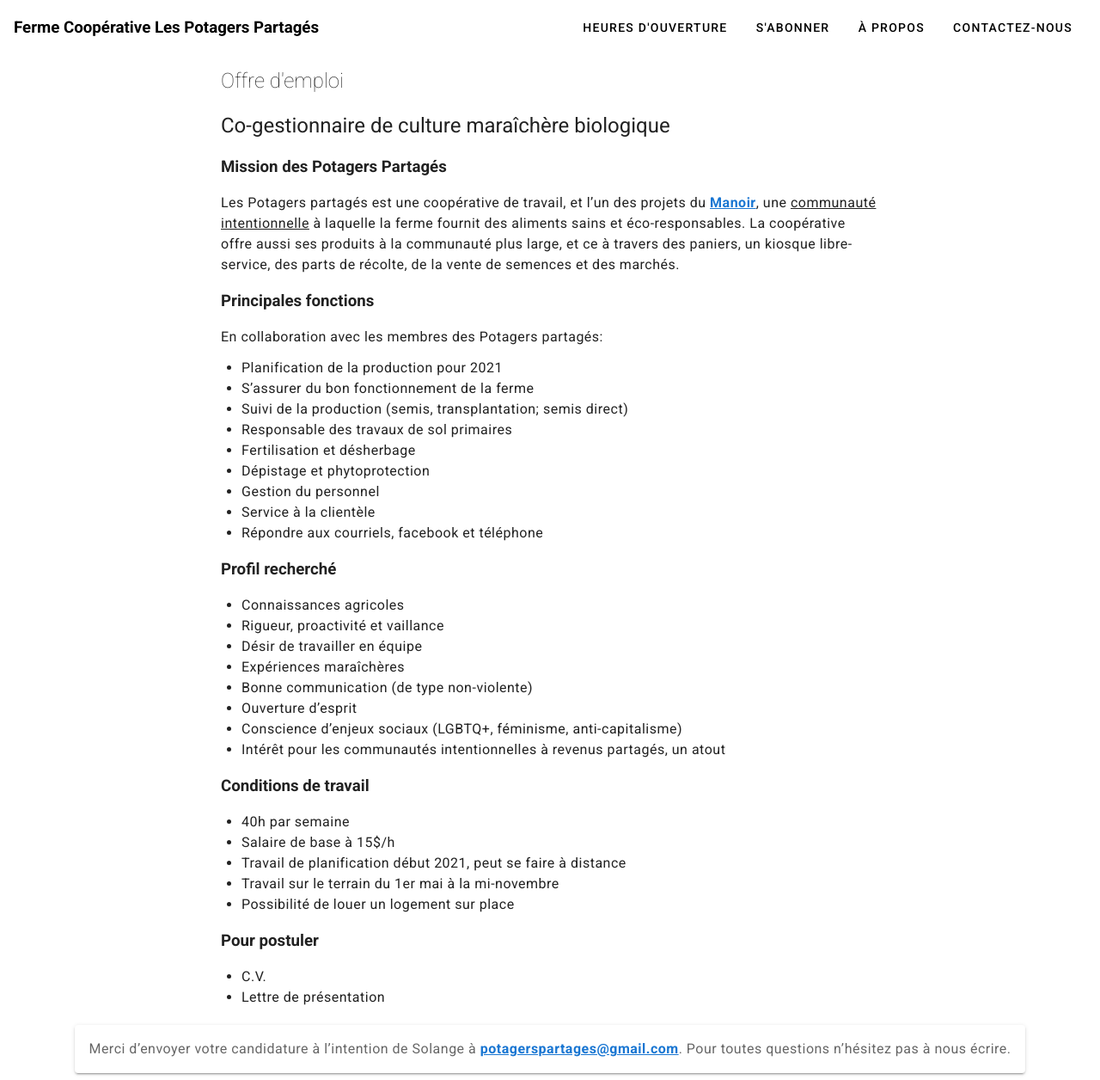
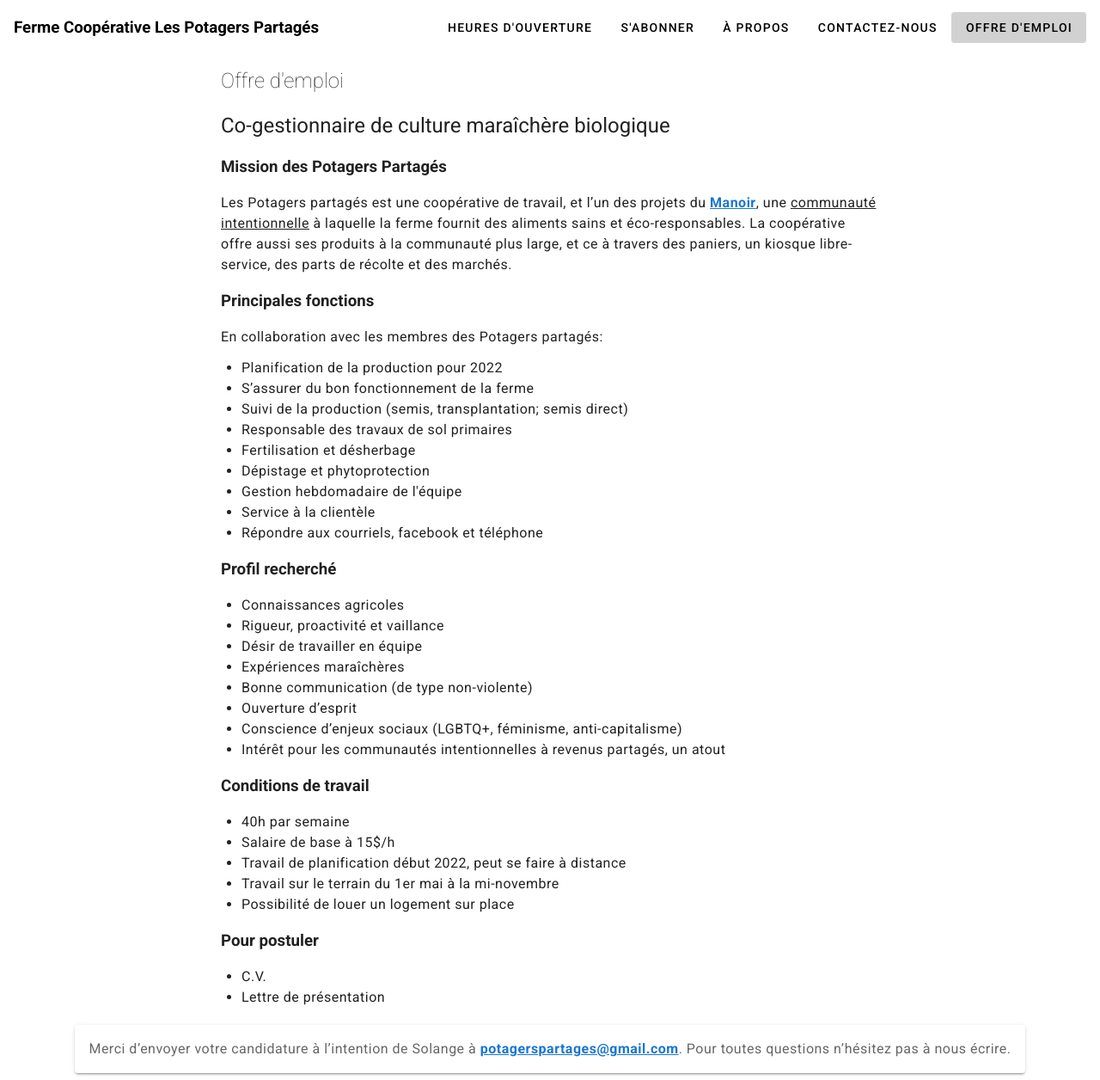
Before and after one commit to VincentBlouin/popas-vitrine, a Vue app: page /offre-emploi in a window 1280 px wide. Shown: the whole page at 86% size. Built offline with nearby package versions, Linux system fonts and the light colour scheme.

Commit message:
offre d'emploi 2022

```diff
--- a/package.json
+++ b/package.json
@@ -9,9 +9,9 @@
   },
   "dependencies": {
     "core-js": "^3.6.5",
-    "vue": "^2.6.12",
+    "vue": "^2.6.14",
     "vue-router": "^3.2.0",
-    "vuetify": "^2.5.5"
+    "vuetify": "^2.5.14"
   },
   "devDependencies": {
     "@mdi/font": "^5.3.45",
@@ -27,7 +27,7 @@
     "sass-loader": "^8.0.0",
     "style-loader": "^1.2.1",
     "vue-cli-plugin-vuetify": "^2.0.6",
-    "vue-template-compiler": "^2.6.12",
+    "vue-template-compiler": "^2.6.14",
     "vuetify-loader": "^1.3.0"
   },
   "eslintConfig": {
--- a/src/App.vue
+++ b/src/App.vue
@@ -36,7 +36,7 @@
       <v-btn to="/abonner" text class="black--text" v-if="$vuetify.breakpoint.mdAndUp">S'abonner</v-btn>
       <v-btn to="/" text class="black--text" v-if="$vuetify.breakpoint.mdAndUp">À propos</v-btn>
       <v-btn to="/contact" text class="black--text" v-if="$vuetify.breakpoint.mdAndUp">Contactez-nous</v-btn>
-<!--      <v-btn to="/offre-emploi" text class="black&#45;&#45;text" v-if="$vuetify.breakpoint.mdAndUp">Offre d'emploi</v-btn>-->
+      <v-btn to="/offre-emploi" text class="black--text" v-if="$vuetify.breakpoint.mdAndUp">Offre d'emploi</v-btn>
       <v-app-bar-nav-icon @click.stop="drawer = !drawer" class="black--text"
                           v-if="$vuetify.breakpoint.smAndDown"></v-app-bar-nav-icon>
       <v-navigation-drawer
@@ -78,13 +78,13 @@
               </v-list-item-title>
             </v-list-item-content>
           </v-list-item>
-<!--          <v-list-item>-->
-<!--            <v-list-item-content>-->
-<!--              <v-list-item-title>-->
-<!--                <v-btn to="/offre-emploi" text class="black&#45;&#45;text">Offre d'emploi</v-btn>-->
-<!--              </v-list-item-title>-->
-<!--            </v-list-item-content>-->
-<!--          </v-list-item>-->
+          <v-list-item>
+            <v-list-item-content>
+              <v-list-item-title>
+                <v-btn to="/offre-emploi" text class="black--text">Offre d'emploi</v-btn>
+              </v-list-item-title>
+            </v-list-item-content>
+          </v-list-item>
         </v-list>
       </v-navigation-drawer>
     </v-app-bar>
--- a/src/views/OffreEmploi.vue
+++ b/src/views/OffreEmploi.vue
@@ -12,7 +12,7 @@
           <span class="text-decoration-underline">communauté intentionnelle</span>
           à laquelle la ferme fournit des aliments sains et éco-responsables. La coopérative offre aussi
           ses produits à la communauté plus large, et ce à travers des paniers, un kiosque libre-service, des parts de
-          récolte, de la vente de semences et des marchés.
+          récolte et des marchés.
         </p>
         <h3 class="mt-4 mb-4">Principales fonctions</h3>
         <h4 class="body-1 mb-3">
@@ -20,7 +20,7 @@
         </h4>
         <ul class="body-1">
           <li>
-            Planification de la production pour 2021
+            Planification de la production pour 2022
           </li>
           <li>
             S’assurer du bon fonctionnement de la ferme
@@ -38,7 +38,7 @@
             Dépistage et phytoprotection
           </li>
           <li>
-            Gestion du personnel
+            Gestion hebdomadaire de l'équipe
           </li>
           <li>
             Service à la clientèle
@@ -83,7 +83,7 @@
             Salaire de base à 15$/h
           </li>
           <li>
-            Travail de planification début 2021, peut se faire à distance
+            Travail de planification début 2022, peut se faire à distance
           </li>
           <li>
             Travail sur le terrain du 1er mai à la mi-novembre
--- a/src/views/OffreEmploiEn.vue
+++ b/src/views/OffreEmploiEn.vue
@@ -11,7 +11,7 @@
             href="http://manoir.community">Manoir</a>'s projects.
           The Manoir is an
           <span class="text-decoration-underline">intentional community</span>
-          to which the Farm supplies healthy and eco-friendly vegetables. The farm also offers products to the wider local community in different ways: vegetable baskets, selling stand, harvest’s shares, seed production and local markets.
+          to which the Farm supplies healthy and eco-friendly vegetables. The farm also offers products to the wider local community in different ways: vegetable baskets, selling stand, harvest’s shares and local markets.
         </p>
         <h3 class="mt-4 mb-4">Main responsabilities</h3>
         <h4 class="body-1 mb-3">
@@ -19,7 +19,7 @@
         </h4>
         <ul class="body-1">
           <li>
-            Plan the production for 2021
+            Plan the production for 2022
           </li>
           <li>
             Make the the farm’s operations run smoothly
@@ -37,7 +37,7 @@
             Screening and phytoprotection
           </li>
           <li>
-            Staff management
+            Team coordination
           </li>
           <li>
             Customer service
@@ -82,7 +82,7 @@
             Base salary at $15 / hr
           </li>
           <li>
-            Farm planning work starts early in 2021, can be done remotely
+            Farm planning work starts early in 2022, can be done remotely
           </li>
           <li>
             Fieldwork from May 1 to mid-November
```
Also changed, not shown: 1 other file (tests, documents, lock files or other folders).
